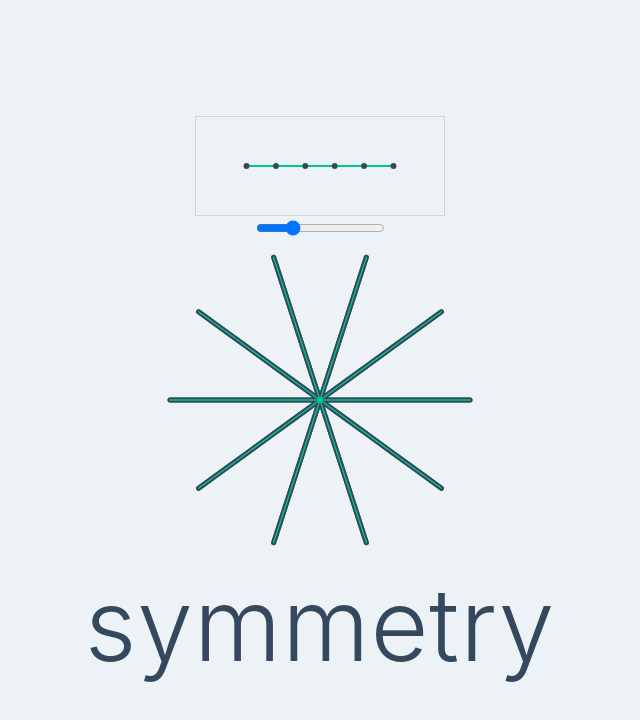
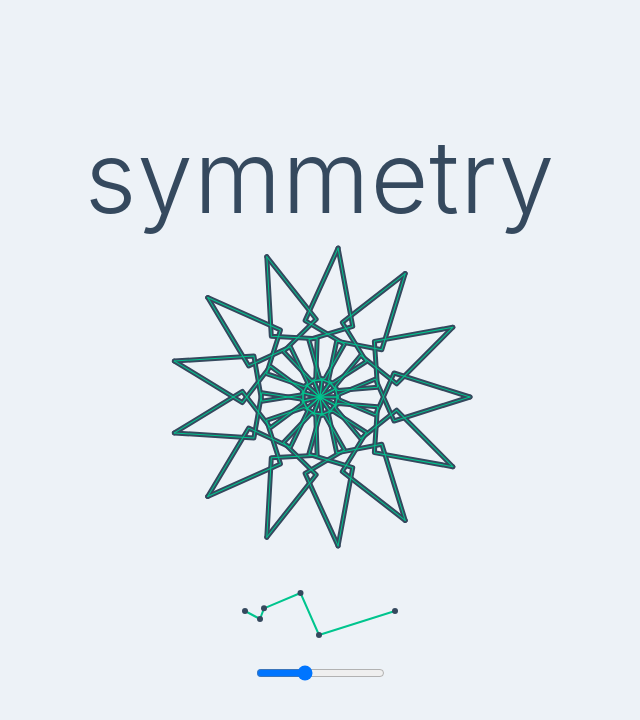
Before and after one commit to mbaumgart/symmetry, a Nuxt app: page / in a window 1280 px wide. Shown: the top 720 px of the page, without its empty margins (320-960 px from the left). Built offline with nearby package versions, Linux system fonts and the light colour scheme.

Commit message:
rework defaults

```diff
--- a/components/PatternInput.vue
+++ b/components/PatternInput.vue
@@ -67,10 +67,6 @@ export default Vue.extend({
 </script>
 
 <style>
-.pattern {
-  border: 1px solid lightgray;
-}
-
 circle {
   cursor: pointer;
 }
--- a/pages/index.vue
+++ b/pages/index.vue
@@ -1,14 +1,10 @@
 <template>
   <div class="container">
     <div>
-      <PatternInput :points="points" @update="updatePoints" />
-      <br />
-      <input type="range" min="3" max="30" v-model="corners">
-      <br />
-      <Shape :points="points" :corners="parseInt(corners)" />
-      <h1 class="title">
-        symmetry
-      </h1>
+      <h1 class="title">symmetry</h1>
+      <Shape :points="points" :corners="parseInt(corners)" /><br />
+      <PatternInput :points="points" @update="updatePoints" /><br />
+      <input type="range" min="3" max="30" v-model="corners"><br />
     </div>
   </div>
 </template>
@@ -19,9 +15,8 @@ import Vue from 'vue'
 export default Vue.extend({
   data() {
     return {
-      // points: [[0,0], [15,8], [25,8], [50,-10], [70,40], [150,0]],
-      points: [[0,0], [30,0], [60,0], [90,0], [120,0], [150,0]],
-      corners: '10' as String,
+      points: [[0,0],[15,8],[19,-2.7],[55.5,-18],[74,24],[150,0]],
+      corners: '13' as String,
     }
   },
   methods: {
```
